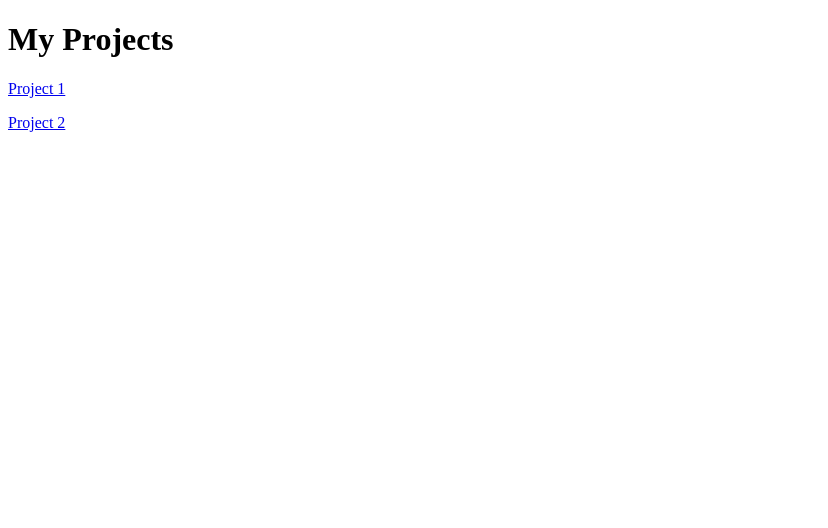
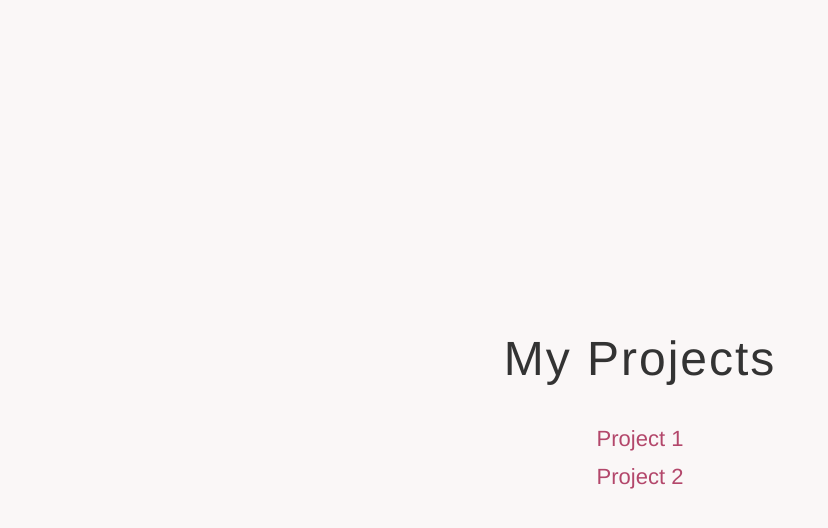
Before and after one commit to roseisroseisrose/roseisroseisrose.github.io, a plain HTML site: page index.html in a window 1280 px wide. Shown: the whole page, without its empty margins (0-828 px from the left). Drawn offline with Linux system fonts and the light colour scheme.

Commit message:
Update index.html

```diff
--- a/index.html
+++ b/index.html
@@ -1,13 +1,52 @@
 <!DOCTYPE html>
-<html>
+<html lang="en">
 <head>
     <meta charset="UTF-8">
-    <title>Welcome</title>
+    <title>My Projects</title>
+    <style>
+        body {
+            margin: 0;
+            height: 100vh;
+            display: flex;
+            flex-direction: column;
+            justify-content: center;
+            align-items: center;
+            background: #faf7f7;
+            font-family: "Helvetica Neue", Helvetica, Arial, sans-serif;
+            color: #333;
+        }
+
+        h1 {
+            font-size: 48px;
+            margin-bottom: 40px;
+            letter-spacing: 2px;
+            font-weight: 300;
+        }
+
+        a {
+            display: block;
+            margin: 12px;
+            font-size: 22px;
+            color: #b3476b;  /* 柔和玫瑰色 */
+            text-decoration: none;
+            transition: 0.3s ease;
+        }
+
+        a:hover {
+            color: #e06686;
+            transform: translateX(6px);
+        }
+
+        .container {
+            text-align: center;
+        }
+    </style>
 </head>
 <body>
-    <h1>My Projects</h1>
-
-    <p><a href="project1/">Project 1</a></p>
-    <p><a href="project2/">Project 2</a></p>
+    <div class="container">
+        <h1>My Projects</h1>
+        <a href="project1/">Project 1</a>
+        <a href="project2/">Project 2</a>
+    </div>
 </body>
 </html>
```
